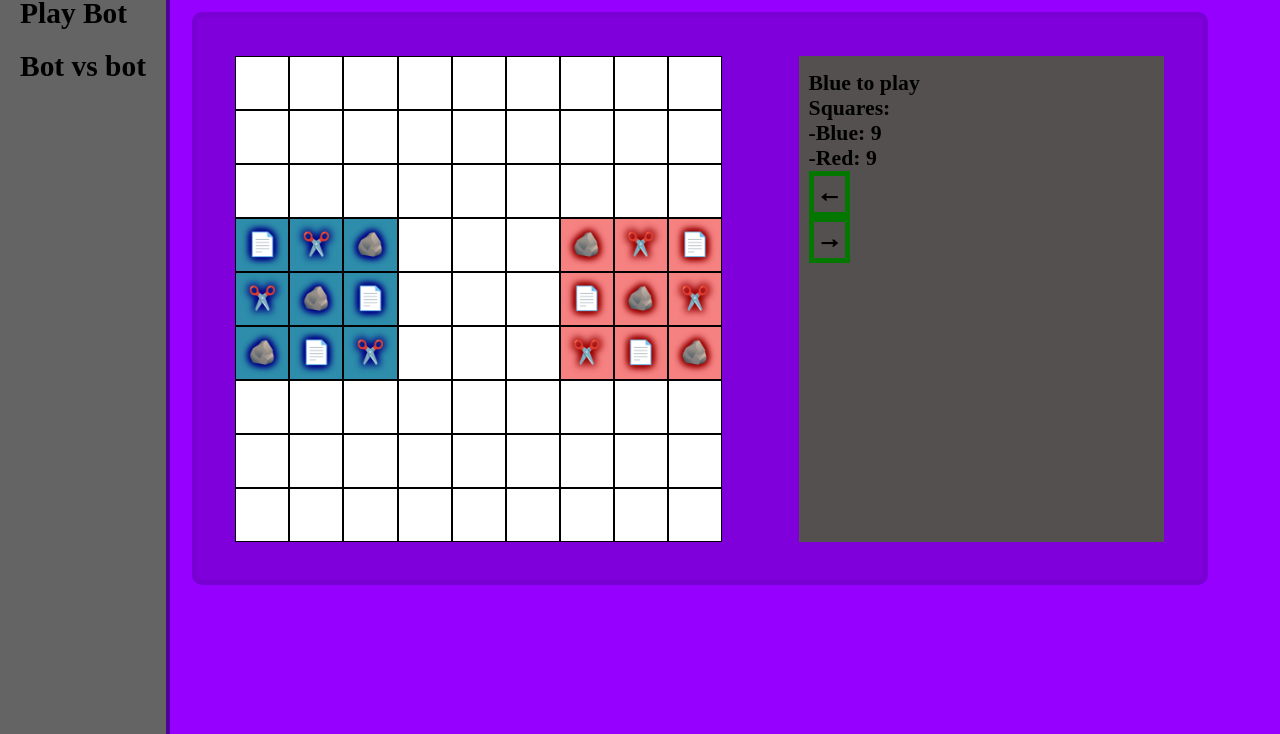
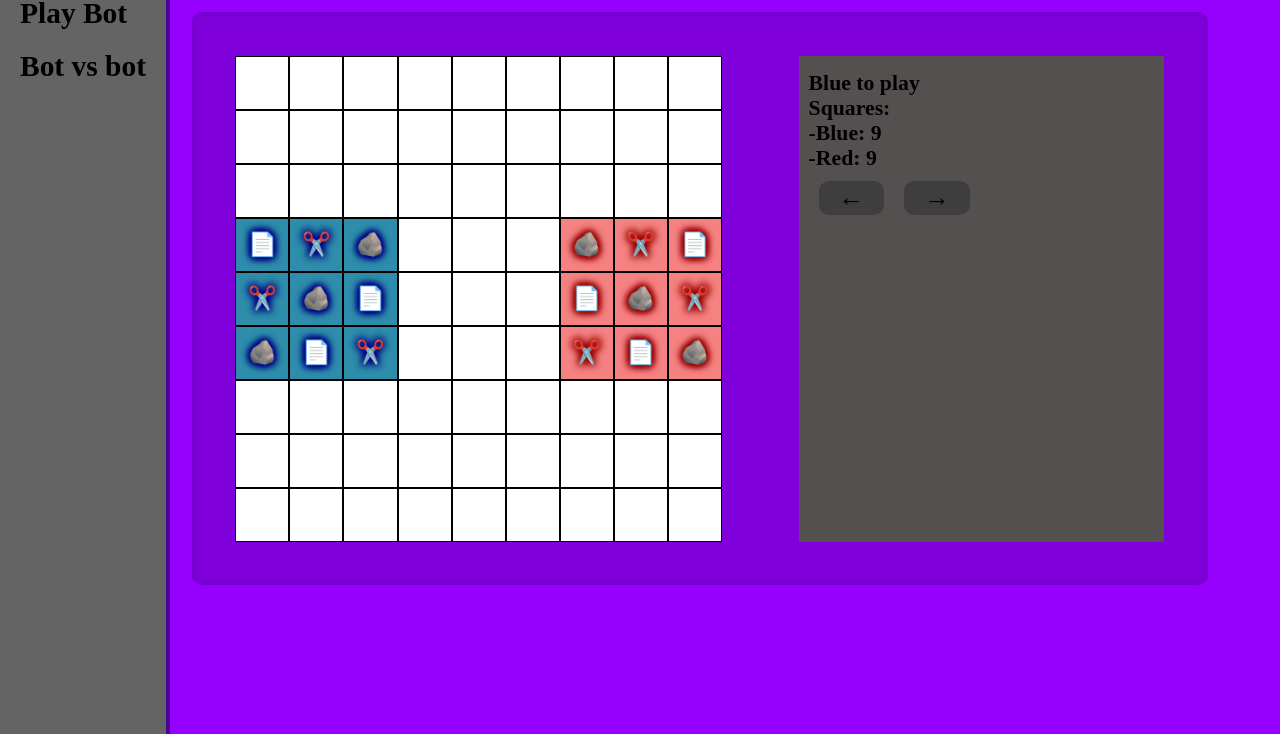
Before and after one commit to MatBou314/echec-roche-papier-ciseaux, a website with bundled scripts: page index.html in a window 1280 px wide. Shown: the part 66-800 px from the top of the page. Built offline with nearby package versions, Linux system fonts and the light colour scheme.

Commit message:
réarrangement des flèches

```diff
--- a/boardGestion.js
+++ b/boardGestion.js
@@ -53,6 +53,8 @@ function initControlMenuElem(affBoard) {
   affBoard.elem.parentNode.appendChild(controlMenuElem);
   affBoard.infoElem = infoElem;
   updateInfo(affBoard);
+  const arrowContainer = document.createElement("div");
+  arrowContainer.classList.add("arrow-container");
   const arrowLeft = document.createElement("div");
   const arrowRight = document.createElement("div");
   arrowLeft.classList.add("control-arrow");
@@ -61,8 +63,9 @@ function initControlMenuElem(affBoard) {
   arrowRight.textContent = "→";
   arrowLeft.addEventListener("click", () => undo(affBoard));
   arrowRight.addEventListener("click", () => redo(affBoard));
-  controlMenuElem.appendChild(arrowLeft);
-  controlMenuElem.appendChild(arrowRight);
+  arrowContainer.appendChild(arrowLeft);
+  arrowContainer.appendChild(arrowRight);
+  controlMenuElem.appendChild(arrowContainer);
 }
 
 
--- a/style.css
+++ b/style.css
@@ -148,15 +148,27 @@ h1 {
   padding: 10px;
 }
 
+.arrow-container {
+  position: relative;
+  display: flex;
+  flex-direction: row;
+  justify-content: space-evenly;
+  width: fit-content;
+  padding: 10px;
+  gap: 20px;
+}
+
 .control-arrow {
   position: relative;
   display: flex;
   justify-content: center;
   align-items: center;
-  border: 5px solid rgb(4, 119, 0);
+  border: 0px solid rgb(4, 119, 0);
+  border-radius: 10px;
   width: fit-content;
-  padding: 3px;
+  padding: 2px 20px 2px 20px;
   cursor: pointer;
   user-select: none;
-  font-weight: 1000;
+  font-weight: 2000;
+  background-color: rgb(63, 62, 62);
 }
```
